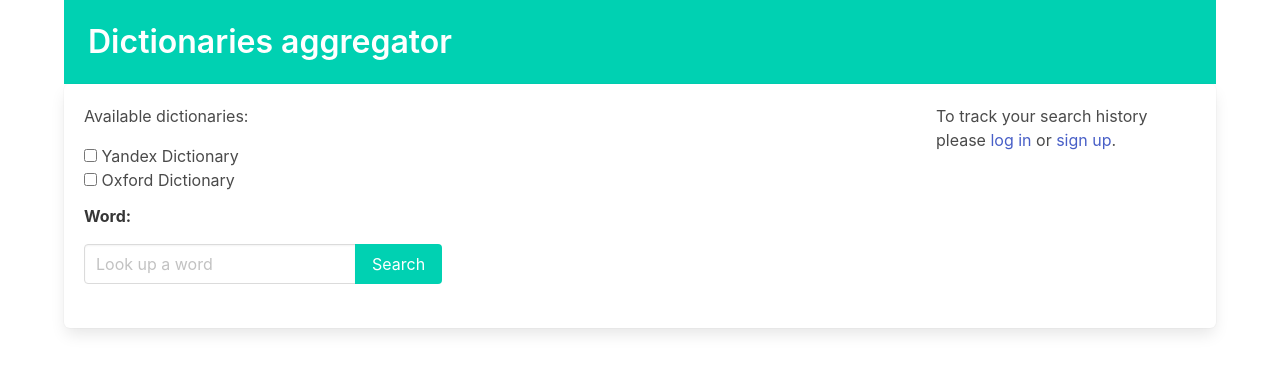
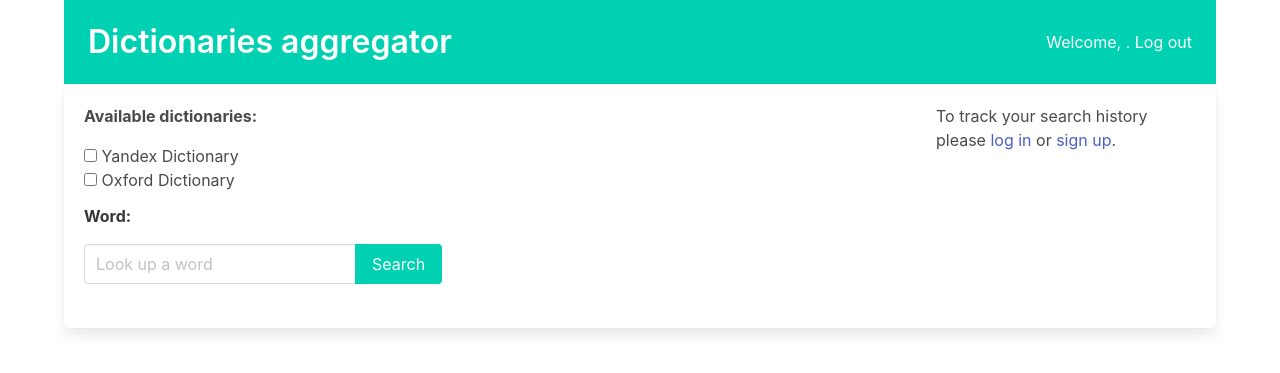
Before and after one commit to nvp85/dicts_aggregator, a Django app: page /home/ in a window 1280 px wide. Shown: the top 373 px of the page. Run offline with Django 3.2, Linux system fonts and the light colour scheme.

Commit message:
modify home.html, decorative changes

```diff
--- a/templates/home.html
+++ b/templates/home.html
@@ -10,7 +10,14 @@
     <div id="content" class="container">
         <section class="hero is-small is-primary">
             <div class="hero-body">
-                <h2 class="title"><a href="{% url 'home' %}">Dictionaries aggregator</a></h2>
+                <nav class="level">
+                    <div class="level-left">
+                    <h2 class="title"><a href="{% url 'home' %}">Dictionaries aggregator</a></h2>
+                    </div>
+                    <div class="level-right">
+                        <p>Welcome, {{ user.username }}. <a href={% url "logout" %}>Log out</a></p>
+                    </div>
+                </nav>
             </div>
         </section>
         <div class="box">
@@ -21,7 +28,7 @@
                     {% if user.is_authenticated %}
                     <p class="mb-4">Welcome, {{ user.username }}. Thanks for logging in. <a href={% url "logout" %}>Log out</a>.</p>
                     {% endif %}
-                    <p>Available dictionaries:</p>
+                    <p class="has-text-weight-bold">Available dictionaries:</p>
                     <form method="post" action={% url "search" %} class="mt-4">
                         {% csrf_token %}
                         <div class="field">
@@ -54,7 +61,7 @@
                 </div>
                 <div class="column">
                     {% if user.is_authenticated %}
-                    <p>Preveously looked up words:</p>
+                    <p class="has-text-weight-bold">Preveously looked up words:</p>
                         <ul>
                         {% for word in search_records  %}
                         <li>{{ word.word }}</li>
```
